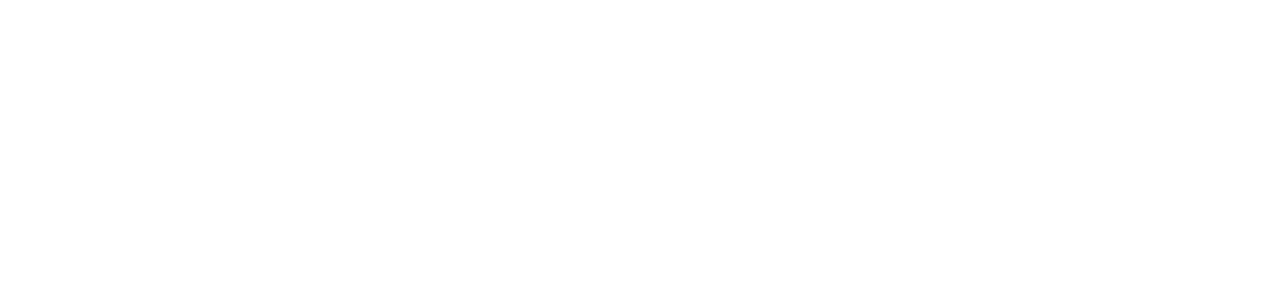
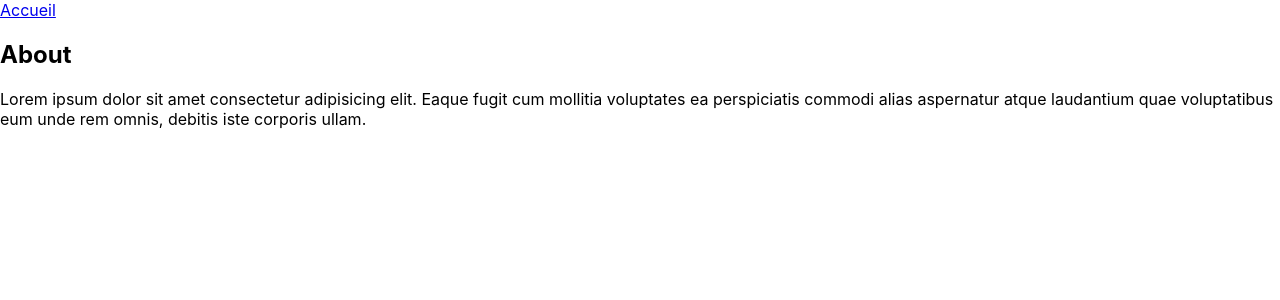
Before and after one commit to AntoniaBall/reactcountries, a React (Create React App) app: page /about in a window 1280 px wide. Shown: the top 300 px of the page. Built offline with nearby package versions, Linux system fonts and the light colour scheme.

Commit message:
add navigation composant and public url

```diff
--- a/src/App.js
+++ b/src/App.js
@@ -1,10 +1,18 @@
-import React from 'react';
+import React from "react";
+import { BrowserRouter, Switch, Route } from "react-router-dom";
+import About from "./pages/About";
+import Home from "./pages/Home";
+import NotFound from "./pages/NotFound";
 
 const App = () => {
   return (
-    <div>
-
-    </div>
+    <BrowserRouter>
+      <Switch>
+        <Route path="/" exact component={Home}/>
+        <Route path="/about" exact component={About}/>
+        <Route component={NotFound} />
+      </Switch>
+    </BrowserRouter>
   );
 };
 
--- /dev/null
+++ b/src/components/Navigation.js
@@ -0,0 +1,17 @@
+import React from 'react';
+import { NavLink } from 'react-router-dom';
+
+const Navigation = () => {
+    return (
+        <div className="navigation">
+            {/* Equivalent à Ancre <a> dans navigation, pour aller de page en page */}
+            <NavLink exact to="/">
+                Accueil
+            </NavLink>
+            <NavLink exact to="/about">
+            </NavLink>
+        </div>
+    );
+};
+
+export default Navigation;
--- a/src/pages/About.js
+++ b/src/pages/About.js
@@ -1,8 +1,10 @@
 import React from 'react';
+import Navigation from '../components/Navigation';
 
 const About = () => {
     return (
         <div>
+            <Navigation/>
            <h2>About</h2>
            <p>Lorem ipsum dolor sit amet consectetur adipisicing elit. Eaque fugit cum mollitia voluptates ea perspiciatis commodi alias aspernatur atque laudantium quae voluptatibus eum unde rem omnis, debitis iste corporis ullam.
             </p>
--- a/src/pages/Home.js
+++ b/src/pages/Home.js
@@ -1,7 +1,10 @@
+import Navigation from '../components/Navigation';
+
 const Home = () =>{
     return (
         // 1 balise supérieure à toutes les autres obligatoire
         <div className="home">
+            <Navigation/>
             <h1>Hello React</h1>
         </div>
     )
```
